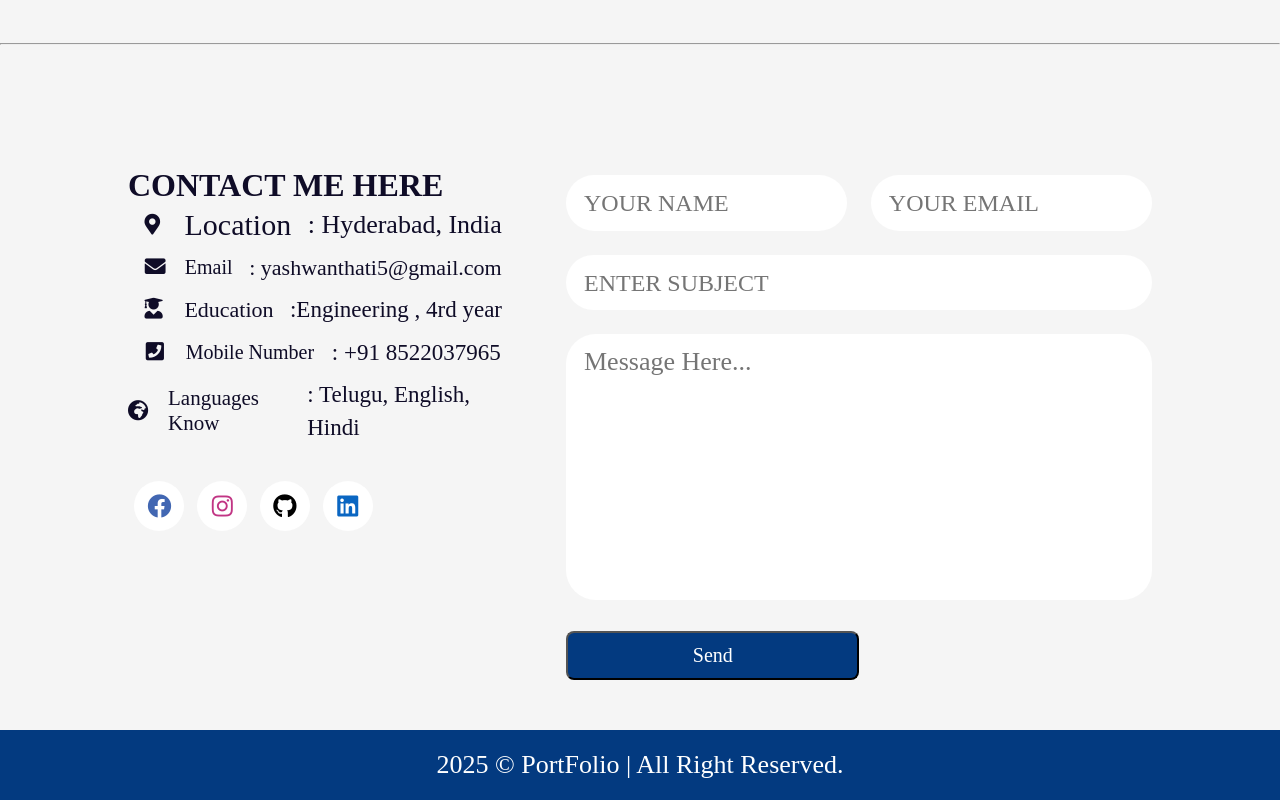
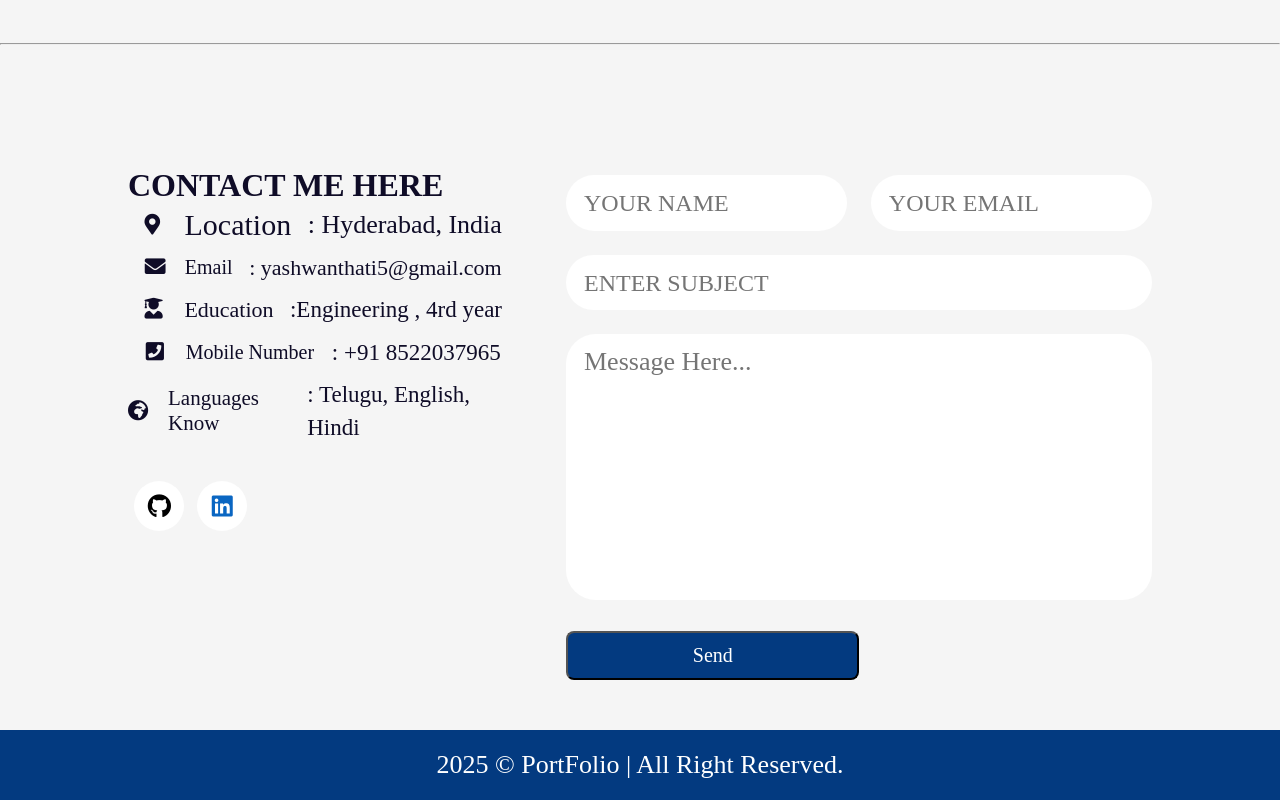
Before and after one commit to yashwanththati5/Yashwanth-s-PortFolio, a plain HTML site: page index.html in a window 1280 px wide. Shown: the part 5356-6156 px from the top of the page. Drawn offline with nearby package versions, Linux system fonts and the light colour scheme.

Commit message:
Updated social profiles

```diff
--- a/index.html
+++ b/index.html
@@ -287,10 +287,6 @@
                     </div>
                     <div class="contact-icons">
                         <div class="contact-icon">
-                            <a href="https://www.facebook.com/profile.php?id=100025455315634" id = ""class = "fab fa-facebook" target="_blank" style="font-size: 24px; color: rgb(66 103 178);"></a>
-                            </a>
-                           <a href="https://www.instagram.com/yashwanth_106/" class="fab fa-instagram" style="font-size: 24px; color: rgb(193,53,132);" target="_blank"></a>
-                            </a>
                             <a href="https://github.com/yashwanththati5" class="fab fa-github" style="font-size: 24px; padding: ; color: black;" target="_blank"></a>
                             </a>
                             <a href="https://www.linkedin.com/in/yashwanth-thati-580349149/" target="_blank" style="font-size: 24px; color: rgb(10, 102, 194); padding: ;" class="fab fa-linkedin"></a>
```
